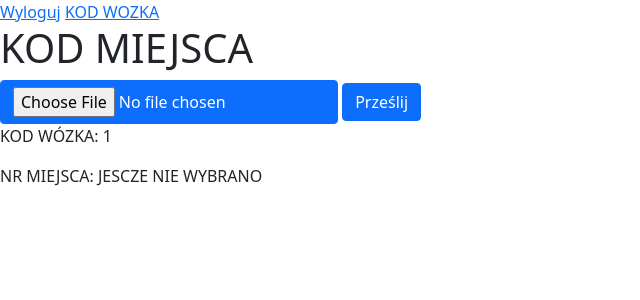
After one commit to Mogarthron/Magazynier-Skaner, a Flask app: page /kod_miejsca/1 in a window 1280 px wide. The commit adds this page. Shown: the top 300 px of the page, without its empty margins (0-640 px from the left). Run offline with Flask 3, Linux system fonts and the light colour scheme.

Commit message:
prace poczatkowe

```diff
--- a/run.py
+++ b/run.py
@@ -1,9 +1,9 @@
-from flask import Flask, render_template, request, jsonify
+from flask import Flask, render_template, request, redirect, url_for, jsonify
 from flask_login import UserMixin, LoginManager, login_user, logout_user, current_user, login_required
 
 from flask_sqlalchemy import SQLAlchemy
 from sqlalchemy.orm import DeclarativeBase
-
+from konwertuj_img_na_text import odczyt_numeru
 
 app = Flask(__name__, template_folder="templates")
 app.config["SQLALCHEMY_DATABASE_URI"] = "sqlite:///./appdb.db"
@@ -96,20 +96,44 @@ def dodaj_urzytkownika(tajne_haslo):
 
     return render_template("dodaj_urzytkownika.html")
 
-@app.route("/odczytaj_kod", methods=["GET","POST"])
-@login_required
-def odczytaj_kod():
+@app.route("/kod_wozka", methods=["GET","POST"])
+# @login_required
+def kod_wozka():
     if request.method == 'POST':
         if 'camera_image' not in request.files:
             return jsonify({"error": "Brak pliku obrazu"}), 400
 
-        print("odczyt danych")
+
+        numer_wozka = odczyt_numeru(request)
+
+        print("odczyt danych:", numer_wozka)
+
+        # return jsonify({"number": numer_wozka})
+        # return redirect(url_for('kod_miejsca', numer_wozka=numer_wozka.replace("/", "_")))
+        redirect_url = url_for('kod_miejsca', numer_wozka=numer_wozka.replace("/", "_"))
+
+        # Return the redirect URL in JSON response
+        return jsonify({"redirect_url": redirect_url}), 200
+
+    else:
+        # Renderowanie strony HTML z możliwością przesyłania zdjęć
+        return render_template('odczytaj_kod_wozka.html')
+
+@app.route("/kod_miejsca/<numer_wozka>", methods=["GET","POST"])
+def kod_miejsca(numer_wozka):
+    if request.method == 'POST':
+        if 'camera_image' not in request.files:
+            return jsonify({"error": "Brak pliku obrazu"}), 400
+
+        kod_miejsca = odczyt_numeru(request)
+        numer_wozka = numer_wozka.replace("_", "/")
+        print("odczyt danych:", numer_wozka,  kod_miejsca)
 
         # return jsonify({"number": numbers})
-        return render_template('odczytaj_kod.html')
+        return render_template('odczytaj_kod_miejsca.html', numer_wozka=numer_wozka, kod_miejsca=kod_miejsca)
     else:
         # Renderowanie strony HTML z możliwością przesyłania zdjęć
-        return render_template('odczytaj_kod.html', numbers="brak numeru")
+        return render_template('odczytaj_kod_miejsca.html', numer_wozka=numer_wozka, kod_miejsca="JESCZE NIE WYBRANO")
 
 
 @app.route("/kontrola_czasu", methods=["GET", "POST"])
@@ -131,4 +155,4 @@ def kontrola_czasu():
 
 
 if __name__ == "__main__":
-    app.run("127.0.0.1", port=5000, debug=True)
+    app.run("0.0.0.0", port=5000, debug=True)
--- a/templates/index.html
+++ b/templates/index.html
@@ -24,6 +24,7 @@
       <div class="row">
         <a href="{{url_for('login')}}">ZALOGUJ</a>
         <a href="{{url_for('logout')}}">WYLOGUJ</a>
+        <a href="{{url_for('kod_wozka')}}">SKANER KODÓW</a>
       </div>
     </div>
 
--- /dev/null
+++ b/templates/odczytaj_kod_miejsca.html
@@ -0,0 +1,30 @@
+<!doctype html>
+<html lang="en">
+  <head>
+
+    <meta charset="utf-8">
+    <meta name="viewport" content="width=device-width, initial-scale=1">
+
+    <link href="https://cdn.jsdelivr.net/npm/bootstrap@5.0.2/dist/css/bootstrap.min.css" rel="stylesheet" integrity="sha384-EVSTQN3/azprG1Anm3QDgpJLIm9Nao0Yz1ztcQTwFspd3yD65VohhpuuCOmLASjC" crossorigin="anonymous">
+
+    <title>KOD MIEJSCA</title>
+  </head>
+  <body>
+    <a href="{{url_for('logout')}}">Wyloguj</a>
+    <a href="{{url_for('kod_wozka')}}">KOD WOZKA</a>
+    <h1>KOD MIEJSCA</h1>
+
+    <form method="post" enctype="multipart/form-data">
+
+        <input class="btn btn-primary" type="file" name="camera_image" accept="image/*" capture="camera">
+        <input class="btn btn-primary" type="submit" value="Prześlij">
+    </form>
+
+    <p>KOD WÓZKA: {{numer_wozka}}</p>
+    <p>NR MIEJSCA: {{kod_miejsca}}</p>
+
+    <script src="https://cdn.jsdelivr.net/npm/bootstrap@5.0.2/dist/js/bootstrap.bundle.min.js" integrity="sha384-MrcW6ZMFYlzcLA8Nl+NtUVF0sA7MsXsP1UyJoMp4YLEuNSfAP+JcXn/tWtIaxVXM" crossorigin="anonymous"></script>
+
+
+  </body>
+</html>
```
Also changed, not shown: konwertuj_img_na_text.py (+22 -10 lines), qr_generator.py (added, +31 -0 lines), qr_reader.py (added, +14 -0 lines), templates/odczytaj_kod.html (deleted, +0 -19 lines), templates/odczytaj_kod_wozka.html (added, +89 -0 lines), 1 other file.
